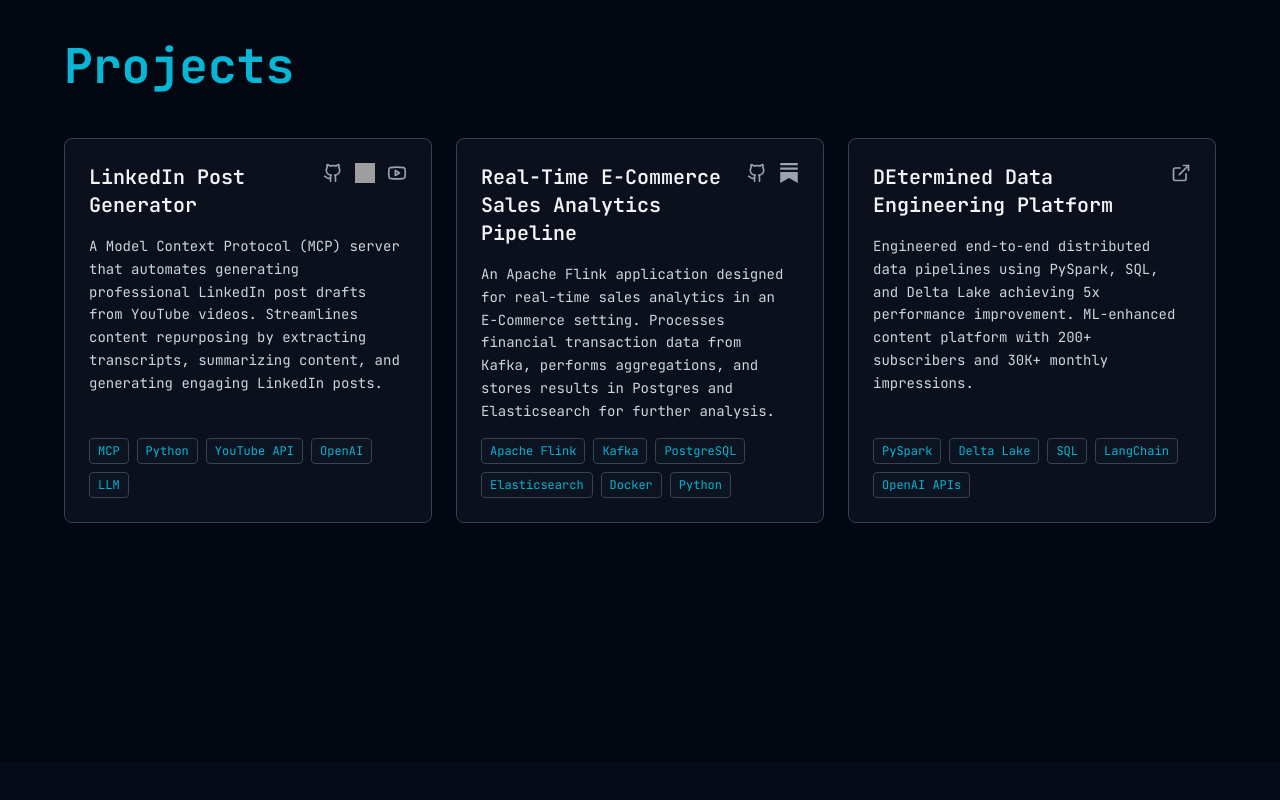
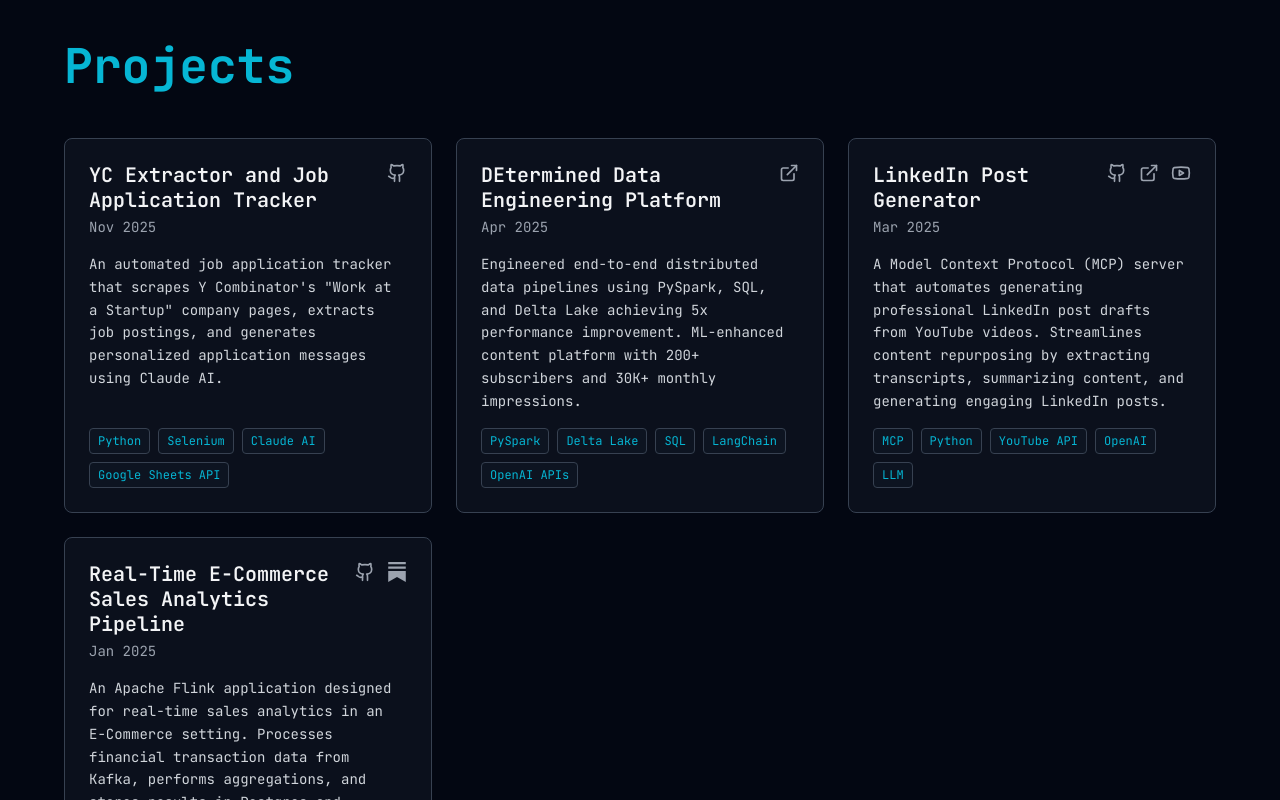
Before and after one commit to NvkAnirudh/portfolio-website, a React (Vite) app: page / in a window 1280 px wide. Shown: the part 3380-4180 px from the top of the page. Built offline with nearby package versions, Linux system fonts and the light colour scheme; grey boxes are pictures that could not be loaded.

Commit message:
Add new project

```diff
--- a/src/components/Projects.jsx
+++ b/src/components/Projects.jsx
@@ -28,7 +28,113 @@ const Projects = () => {
 
   const projects = [
     {
+      name: 'YC Extractor and Job Application Tracker',
+      date: 'Nov 2025',
+      description:
+        'An automated job application tracker that scrapes Y Combinator\'s "Work at a Startup" company pages, extracts job postings, and generates personalized application messages using Claude AI.',
+      tech: ['Python', 'Selenium', 'Claude AI', 'Google Sheets API'],
+      github: 'https://github.com/NvkAnirudh/yc_extractor_and_tracker',
+      demo: null,
+      details: {
+        features: [
+          'Company Page Scraping: Automatically scrapes YC company pages using Selenium',
+          'Founder Information: Extracts founder names and LinkedIn profiles',
+          'Job Listings: Displays all available positions with interactive selection',
+          'AI-Powered Messages: Generates personalized 500-character application messages using Claude',
+          'Google Sheets Integration: Automatically saves all data to Google Sheets',
+          'Continuous Processing: Process multiple companies in one session',
+          'Duplicate Detection: Prevents duplicate job entries'
+        ],
+        example: `$ python claude_job_extractor.py
+
+================================================================================
+JOB APPLICATION TRACKER V2
+================================================================================
+
+Enter the company page URL (or 'quit' to exit):
+Example: https://www.workatastartup.com/companies/reform
+
+URL: https://www.workatastartup.com/companies/reform
+
+📥 Fetching company page: https://www.workatastartup.com/companies/reform
+
+⏳ Extracting company information... ✓
+   Company: Reform
+   Founders: Omar Abuhashish, Pradhit Gosula
+
+⏳ Extracting available positions... ✓ (5 positions found)
+
+================================================================================
+AVAILABLE POSITIONS AT REFORM
+================================================================================
+
+1. Technical Recruiter
+2. Product Manager
+3. Senior Software Engineer
+4. Forward Deployed Engineer
+5. Enterprise Account Executive
+
+6. Cancel
+
+Select a position (1-6): 3
+
+✓ Selected: Senior Software Engineer
+
+⏳ Extracting job details... ✓
+⏳ Generating personalized message... ✓
+⏳ Updating Google Sheets... ✓
+
+================================================================================
+PERSONALIZED APPLICATION MESSAGE
+================================================================================
+
+Hi Omar Abuhashish,
+
+[Your personalized message here]
+
+================================================================================
+✓ Message saved to Google Sheets!
+📊 Character count: 455/500
+================================================================================
+
+Process another company? (y/n):`
+      }
+    },
+    {
+      name: 'DEtermined Data Engineering Platform',
+      date: 'Apr 2025',
+      description:
+        'Engineered end-to-end distributed data pipelines using PySpark, SQL, and Delta Lake achieving 5x performance improvement. ML-enhanced content platform with 200+ subscribers and 30K+ monthly impressions.',
+      tech: ['PySpark', 'Delta Lake', 'SQL', 'LangChain', 'OpenAI APIs'],
+      github: null,
+      demo: 'https://determinedeng.com/',
+      details: {
+        overview: 'DEtermined is a comprehensive data engineering education platform designed to help engineers master modern data infrastructure and practices. Through hands-on projects, in-depth articles, and practical guides, the platform covers everything from foundational concepts to advanced distributed systems architecture. With a focus on real-world applications, DEtermined bridges the gap between theory and practice, empowering data engineers to build production-grade systems with confidence.',
+        features: [
+          'End-to-end distributed data pipelines using PySpark, SQL, and Delta Lake',
+          'ML-enhanced content recommendation system using LangChain and OpenAI APIs',
+          '5x performance improvement through advanced tuning and optimization techniques',
+          'Interactive learning modules with hands-on projects and code examples',
+          'Production-grade system design patterns and best practices',
+          'Community-driven platform with 200+ active subscribers and 30K+ monthly impressions'
+        ],
+        newsletters: [
+          {
+            name: 'DE Projects',
+            description: 'Hands-on data engineering projects covering real-world use cases, from batch processing to real-time streaming',
+            link: 'https://deprojects.substack.com/?utm_campaign=profile_chips'
+          },
+          {
+            name: 'DE Prep',
+            description: 'Interview preparation resources, system design guides, and technical deep-dives for aspiring data engineers',
+            link: 'https://deprep.substack.com/?utm_campaign=profile_chips'
+          }
+        ]
+      }
+    },
+    {
       name: 'LinkedIn Post Generator',
+      date: 'Mar 2025',
       description:
         'A Model Context Protocol (MCP) server that automates generating professional LinkedIn post drafts from YouTube videos. Streamlines content repurposing by extracting transcripts, summarizing content, and generating engaging LinkedIn posts.',
       tech: ['MCP', 'Python', 'YouTube API', 'OpenAI', 'LLM'],
@@ -84,6 +190,7 @@ const Projects = () => {
     },
     {
       name: 'Real-Time E-Commerce Sales Analytics Pipeline',
+      date: 'Jan 2025',
       description:
         'An Apache Flink application designed for real-time sales analytics in an E-Commerce setting. Processes financial transaction data from Kafka, performs aggregations, and stores results in Postgres and Elasticsearch for further analysis.',
       tech: ['Apache Flink', 'Kafka', 'PostgreSQL', 'Elasticsearch', 'Docker', 'Python'],
@@ -111,37 +218,6 @@ const Projects = () => {
         }
       }
     },
-    {
-      name: 'DEtermined Data Engineering Platform',
-      description:
-        'Engineered end-to-end distributed data pipelines using PySpark, SQL, and Delta Lake achieving 5x performance improvement. ML-enhanced content platform with 200+ subscribers and 30K+ monthly impressions.',
-      tech: ['PySpark', 'Delta Lake', 'SQL', 'LangChain', 'OpenAI APIs'],
-      github: null,
-      demo: 'https://determinedeng.com/',
-      details: {
-        overview: 'DEtermined is a comprehensive data engineering education platform designed to help engineers master modern data infrastructure and practices. Through hands-on projects, in-depth articles, and practical guides, the platform covers everything from foundational concepts to advanced distributed systems architecture. With a focus on real-world applications, DEtermined bridges the gap between theory and practice, empowering data engineers to build production-grade systems with confidence.',
-        features: [
-          'End-to-end distributed data pipelines using PySpark, SQL, and Delta Lake',
-          'ML-enhanced content recommendation system using LangChain and OpenAI APIs',
-          '5x performance improvement through advanced tuning and optimization techniques',
-          'Interactive learning modules with hands-on projects and code examples',
-          'Production-grade system design patterns and best practices',
-          'Community-driven platform with 200+ active subscribers and 30K+ monthly impressions'
-        ],
-        newsletters: [
-          {
-            name: 'DE Projects',
-            description: 'Hands-on data engineering projects covering real-world use cases, from batch processing to real-time streaming',
-            link: 'https://deprojects.substack.com/?utm_campaign=profile_chips'
-          },
-          {
-            name: 'DE Prep',
-            description: 'Interview preparation resources, system design guides, and technical deep-dives for aspiring data engineers',
-            link: 'https://deprep.substack.com/?utm_campaign=profile_chips'
-          }
-        ]
-      }
-    },
   ];
 
   useEffect(() => {
@@ -165,18 +241,21 @@ const Projects = () => {
           </h2>
         </div>
 
-        <div className="grid grid-cols-1 md:grid-cols-2 lg:grid-cols-3 gap-6">
+        <div className="grid grid-cols-1 md:grid-cols-2 lg:grid-cols-3 gap-6 items-start">
           {projects.map((project, index) => (
             <div
               key={index}
-              className="animate-on-scroll group bg-gray-800/30 border border-gray-700 rounded-lg p-6 hover:border-accent hover:shadow-lg hover:shadow-accent/10 transition-all duration-300 cursor-pointer flex flex-col"
+              className="animate-on-scroll group bg-gray-800/30 border border-gray-700 rounded-lg p-6 hover:border-accent hover:shadow-lg hover:shadow-accent/10 transition-all duration-300 cursor-pointer flex flex-col h-full"
               style={{ animationDelay: `${0.1 + index * 0.1}s` }}
               onClick={() => setSelectedProject(project)}
             >
-              <div className="flex justify-between items-start mb-4">
-                <h3 className="text-xl font-semibold text-gray-100 group-hover:text-accent transition-colors">
-                  {project.name}
-                </h3>
+              <div className="flex justify-between items-start mb-4 min-h-[3.5rem]">
+                <div className="flex-1">
+                  <h3 className="text-xl font-semibold text-gray-100 group-hover:text-accent transition-colors leading-tight">
+                    {project.name}
+                  </h3>
+                  <p className="text-sm text-gray-400 mt-1">{project.date}</p>
+                </div>
                 <div className="flex gap-3 flex-shrink-0">
                   {project.github && (
                     <a
@@ -195,15 +274,11 @@ const Projects = () => {
                       href={project.smithery}
                       target="_blank"
                       rel="noopener noreferrer"
-                      className="hover:opacity-70 transition-opacity"
+                      className="text-gray-400 hover:text-accent transition-colors"
                       aria-label="Smithery"
                       onClick={(e) => e.stopPropagation()}
                     >
-                      <img
-                        src="https://smithery.ai/logo.svg"
-                        alt="Smithery"
-                        className="w-5 h-5"
-                      />
+                      <ExternalLink size={20} />
                     </a>
                   )}
                   {project.demo && (
@@ -260,9 +335,12 @@ const Projects = () => {
           {/* Modal Header */}
           <div className="sticky top-0 bg-gray-900/95 backdrop-blur-sm p-6 flex justify-between items-start">
             <div className="flex-1">
-              <h3 className="text-3xl font-bold text-gray-100 mb-2">
-                {selectedProject.name}
-              </h3>
+              <div className="flex items-center gap-3 mb-2">
+                <h3 className="text-3xl font-bold text-gray-100">
+                  {selectedProject.name}
+                </h3>
+                <span className="text-sm text-gray-400 mt-2">• {selectedProject.date}</span>
+              </div>
               <p className="text-gray-300 leading-relaxed">
                 {selectedProject.description}
               </p>
@@ -308,7 +386,7 @@ const Projects = () => {
                   rel="noopener noreferrer"
                   className="flex items-center gap-2 px-4 py-2 bg-gray-800 hover:bg-gray-700 text-gray-300 hover:text-accent border border-gray-700 rounded transition-colors"
                 >
-                  <img src="https://smithery.ai/logo.svg" alt="Smithery" className="w-4 h-4" />
+                  <ExternalLink size={18} />
                   <span>Smithery</span>
                 </a>
               )}
@@ -444,7 +522,7 @@ const Projects = () => {
 
             {/* Workflow */}
             {selectedProject.details?.workflow && (
-              <div>
+              <div className="mb-8">
                 <h4 className="text-2xl font-semibold text-accent mb-4">Workflow Example</h4>
                 <ol className="space-y-2">
                   {selectedProject.details.workflow.map((step, idx) => (
@@ -456,6 +534,18 @@ const Projects = () => {
                 </ol>
               </div>
             )}
+
+            {/* Example */}
+            {selectedProject.details?.example && (
+              <div>
+                <h4 className="text-2xl font-semibold text-accent mb-4">Example Usage</h4>
+                <pre className="bg-gray-950 border border-gray-700 rounded-lg p-4 overflow-x-auto">
+                  <code className="text-sm text-gray-300 font-mono whitespace-pre">
+                    {selectedProject.details.example}
+                  </code>
+                </pre>
+              </div>
+            )}
           </div>
         </div>
       </div>
```
